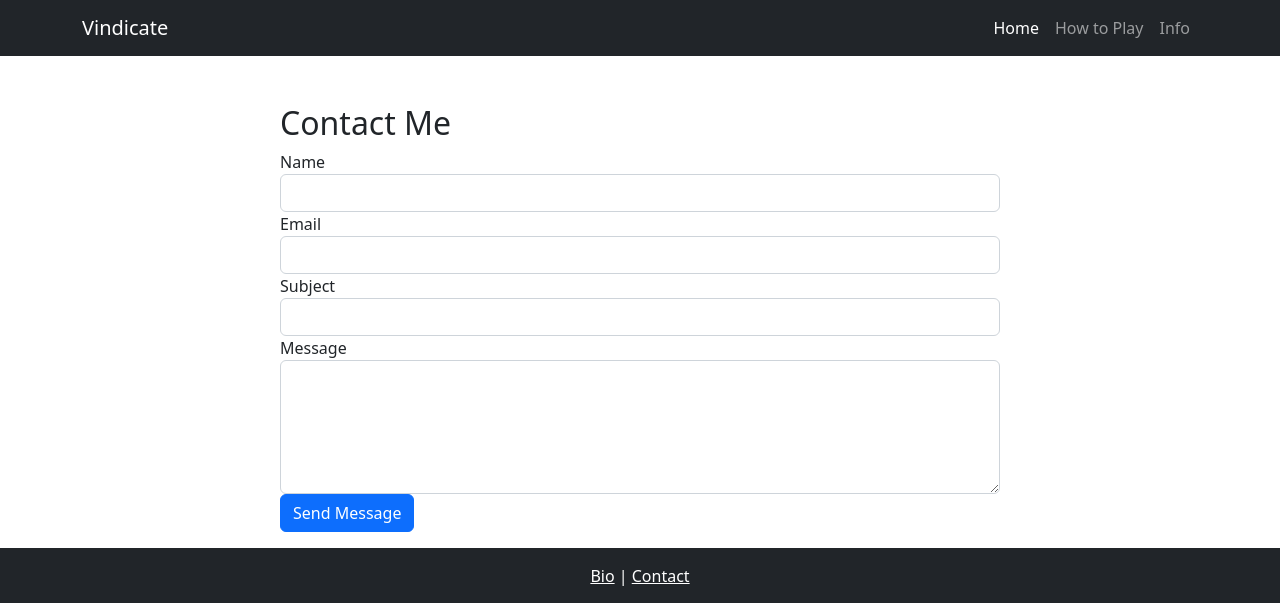
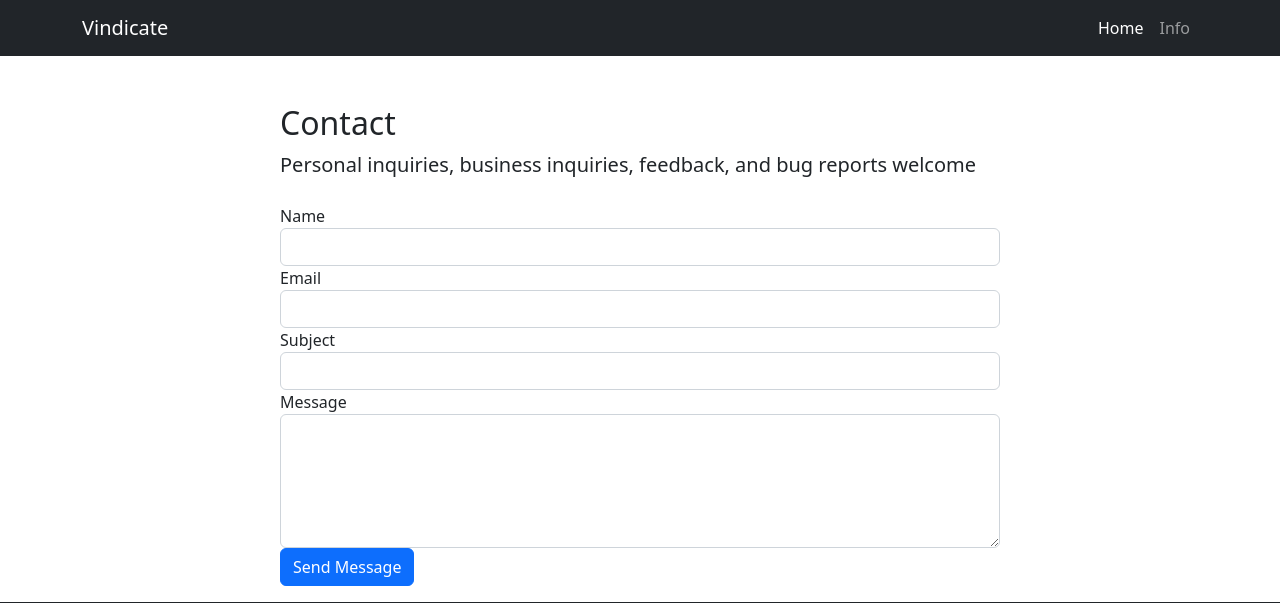
Before and after one commit to Hurrrrrr/vindjango, a Django app: page /contact/ in a window 1280 px wide. Shown: the top 603 px of the page. Run offline with Django 4.2, Linux system fonts and the light colour scheme; parts of the project's set-up code (start-up, migrations or seed data) failed here and were passed over; some libraries are stand-ins or nearby versions.

Commit message:
remove how to play

```diff
--- a/vin/vinapp/templates/base.html
+++ b/vin/vinapp/templates/base.html
@@ -20,7 +20,6 @@
             <div class="collapse navbar-collapse" id="navbarSupportedContent">
                 <ul class="navbar-nav ms-auto mb-2 mb-lg-0">
                     <li class="nav-item"><a class="nav-link active" aria-current="page" href="{% url 'vinapp:index' %}">Home</a></li>
-                    <li class="nav-item"><a class="nav-link" href="{% url 'vinapp:how_to_play' %}">How to Play</a></li>
                     <li class="nav-item"><a class="nav-link" href="{% url 'vinapp:info' %}">Info</a></li>
                 </ul>
             </div>
--- a/vin/vinapp/templates/contact.html
+++ b/vin/vinapp/templates/contact.html
@@ -5,7 +5,10 @@
     <div class="container mt-5">
         <div class="row">
             <div class="col-lg-8 offset-lg-2">
-                <h2>Contact Me</h2>
+                <h2>Contact</h2>
+                <p class="lead mb-4">
+                    Personal inquiries, business inquiries, feedback, and bug reports welcome
+                </p>
                 <form id="contactForm" method="post" action="{% url 'vinapp:contact' %}">
                     {% csrf_token %}
                     <div class="form-group">
--- a/vin/vinapp/templates/how_to_play.html
+++ /dev/null
@@ -1,5 +0,0 @@
-{% extends 'base.html' %}
-
-{% block content %}
-    <p>How to play</p>
-{% endblock %}
```
Also changed, not shown: vin/catalog.db.
